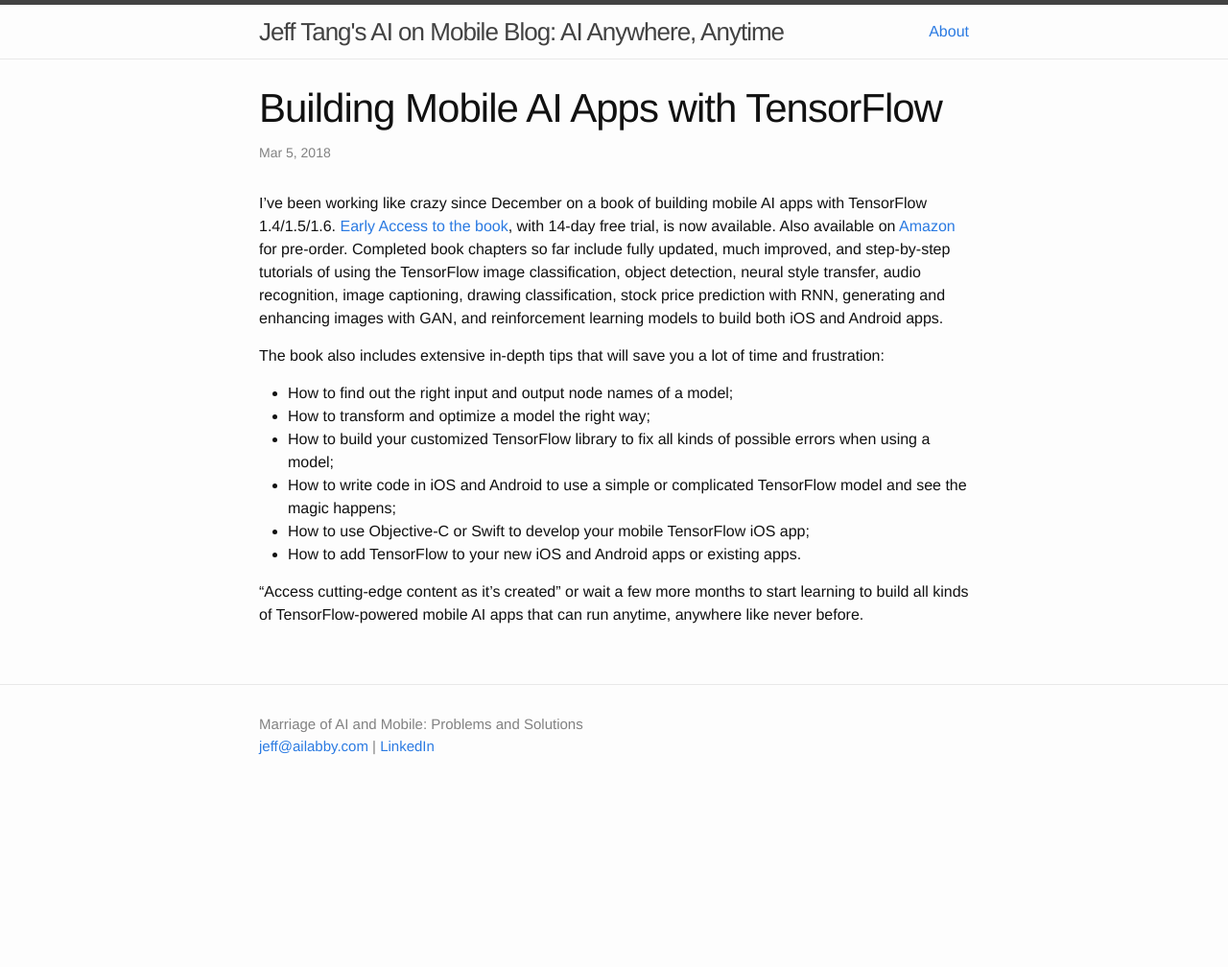
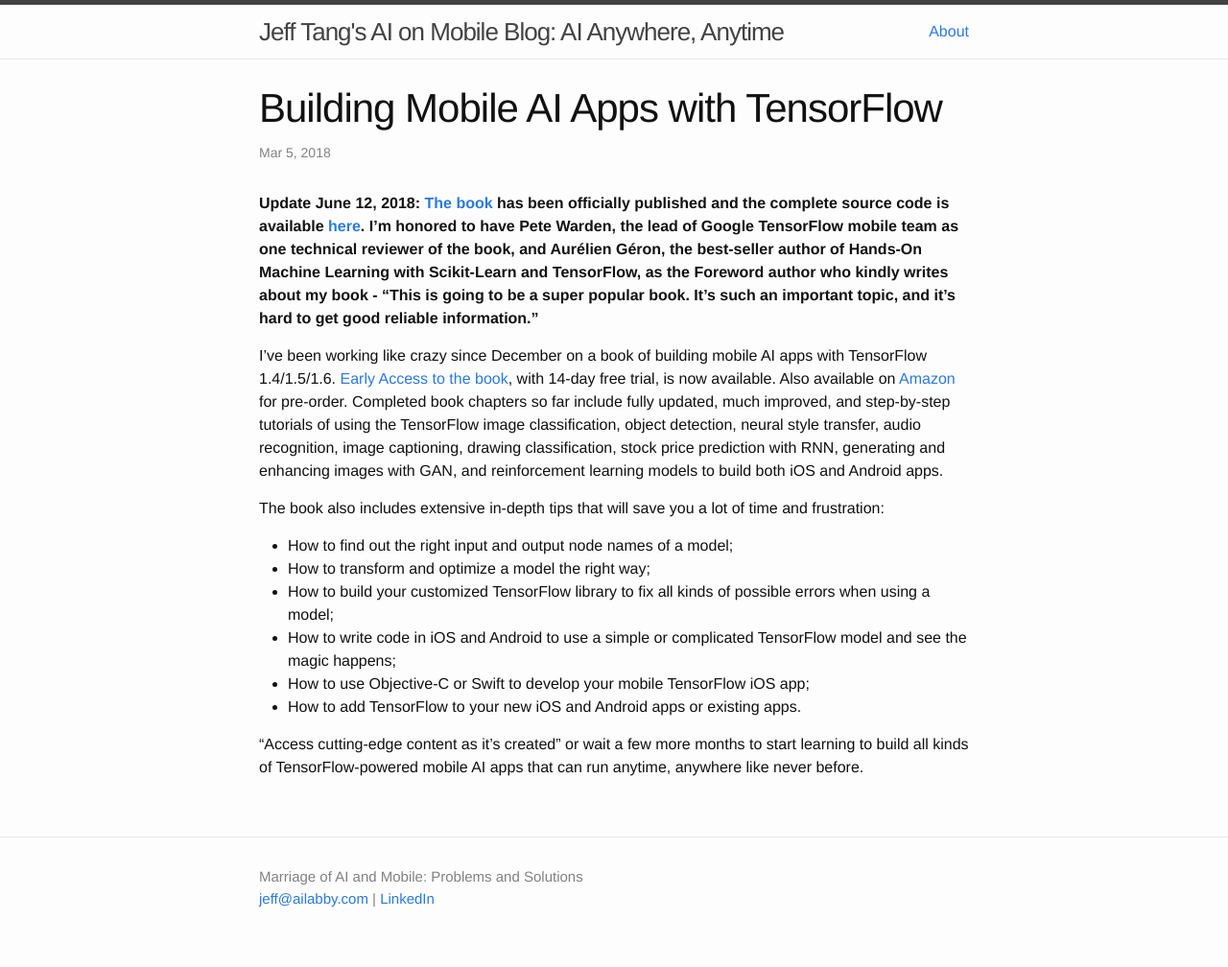
Before and after one commit to jeffxtang/jeffxtang.github.io, a Jekyll site: the page built from _posts/2018-02-15-building-mobile-ai-apps-with-tensorflow.md, in a window 1280 px wide. Shown: the whole page at 96% size. Built offline with Jekyll 4.4.1, drawn with Linux system fonts in a browser that asks for light colours; comment, search, counter and statistics services are not loaded; before the commit the page ends 900 px from its top, so only the background shows below that.

Commit message:
updated book info

```diff
--- a/_posts/2018-02-15-building-mobile-ai-apps-with-tensorflow.md
+++ b/_posts/2018-02-15-building-mobile-ai-apps-with-tensorflow.md
@@ -5,6 +5,8 @@ title:  "Building Mobile AI Apps with TensorFlow"
 date:   2018-03-05 17:23:00
 categories: deep learning, CNN, RNN, LSTM, image classification, object detection, neural style transfer, tensorflow, image captioning, audio recognition, drawing classification, reinforcement learning
 ---
+
+**Update June 12, 2018: [The book](https://www.amazon.com/Intelligent-Mobile-Projects-TensorFlow-wide-ranging/dp/1788834542) has been officially published and the complete source code is available [here](https://github.com/jeffxtang/mobiletfbook). I'm honored to have Pete Warden, the lead of Google TensorFlow mobile team as one technical reviewer of the book, and Aurélien Géron, the best-seller author of Hands-On Machine Learning with Scikit-Learn and TensorFlow, as the Foreword author who kindly writes about my book - "This is going to be a super popular book. It's such an important topic, and it's hard to get good reliable information."**
 
 I've been working like crazy since December on a book of building mobile AI apps with TensorFlow 1.4/1.5/1.6. [Early Access to the book](https://www.packtpub.com/application-development/intelligent-mobile-projects-tensorflow), with 14-day free trial, is now available. Also available on [Amazon](https://www.amazon.com/Intelligent-Mobile-Projects-TensorFlow-wide-ranging/dp/1788834542) for pre-order. Completed book chapters so far include fully updated, much improved, and step-by-step tutorials of using the TensorFlow image classification, object detection, neural style transfer, audio recognition, image captioning, drawing classification, stock price prediction with RNN, generating and enhancing images with GAN, and reinforcement learning models to build both iOS and Android apps.
 
```
